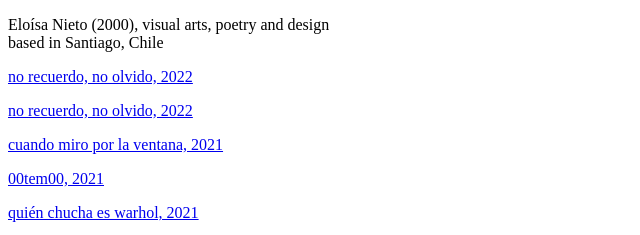
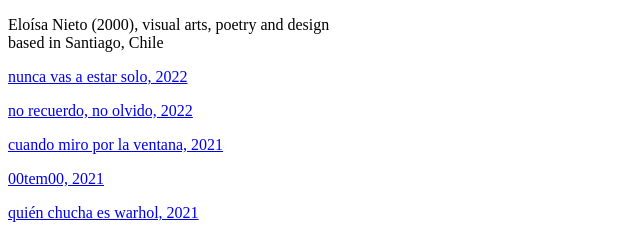
Before and after one commit to eloisa2000/eloisa2000.github.io, a plain HTML site: page index.html in a window 1280 px wide. Shown: the top 235 px of the page, 0-640 px from the left. Drawn offline with Linux system fonts and the light colour scheme.

Commit message:
index.html

```diff
--- a/index.html
+++ b/index.html
@@ -10,7 +10,7 @@
 
   <p> Eloísa Nieto (2000), visual arts, poetry and design <br> based in Santiago, Chile </p>
    <p> </p>
-  <p> <a href= "https://issuu.com/eloisa2000/docs/nuncavasaestarsolo">no recuerdo, no olvido, 2022<a>
+  <p> <a href= "https://issuu.com/eloisa2000/docs/nuncavasaestarsolo">nunca vas a estar solo, 2022<a>
    <p> </p>
   <p> <a href= "https://vimeo.com/792997867?share=copy">no recuerdo, no olvido, 2022<a>
     <p> </p>
```
